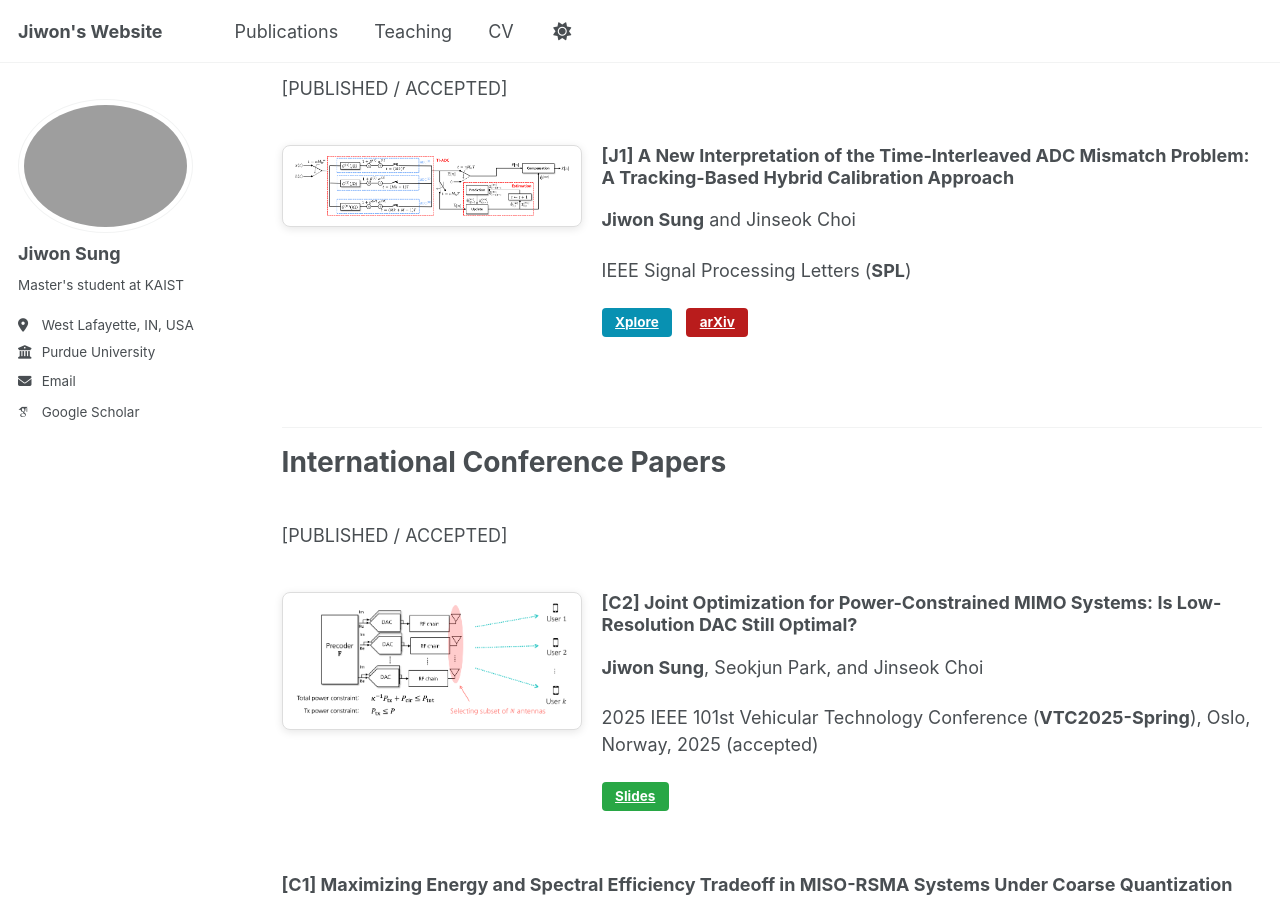
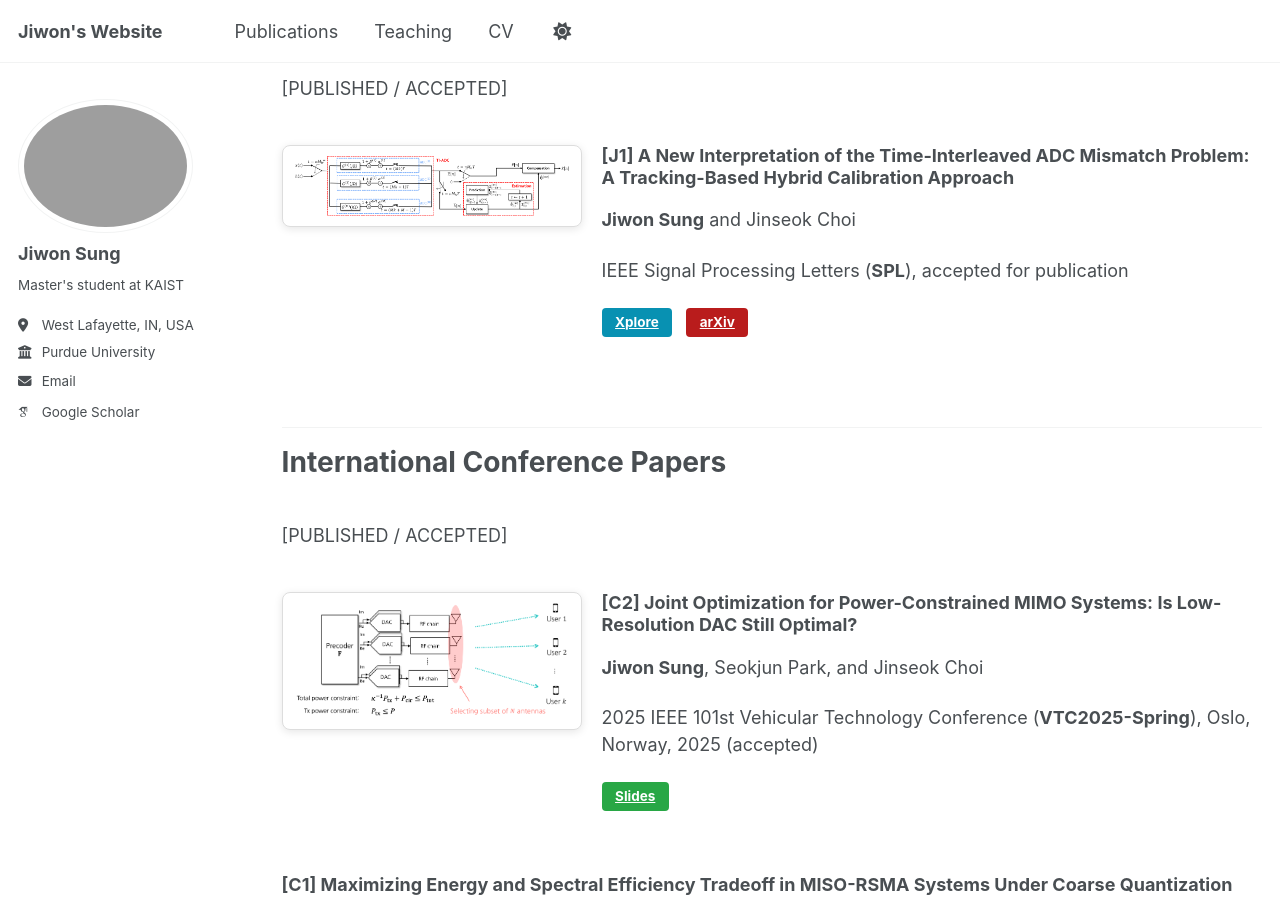
Before and after one commit to sunione/sunione.github.io, a Jekyll site: the page built from _pages/publications.md, in a window 1280 px wide and 900 px high, scrolled down 447 px. Built offline with Jekyll 4.4.1, drawn with Linux system fonts in a browser that asks for light colours; some web fonts are replaced.

Commit message:
Update publications.md

```diff
--- a/_pages/publications.md
+++ b/_pages/publications.md
@@ -44,7 +44,7 @@ author_profile: true
   <div>
     <h3 style="margin-top: 0;"> [J1] A New Interpretation of the Time-Interleaved ADC Mismatch Problem: A Tracking-Based Hybrid Calibration Approach </h3>
     <p> <strong>Jiwon Sung</strong> and Jinseok Choi </p>
-    <p> IEEE Signal Processing Letters (<strong>SPL</strong>) </p>
+    <p> IEEE Signal Processing Letters (<strong>SPL</strong>), accepted for publication </p>
     <p>
       <a href="https://ieeexplore.ieee.org/document/11153655" class="btn btn--xplore btn--small">Xplore</a>
       <a href="https://arxiv.org/abs/2503.10022" class="btn btn--arxiv btn--small">arXiv</a>
```
